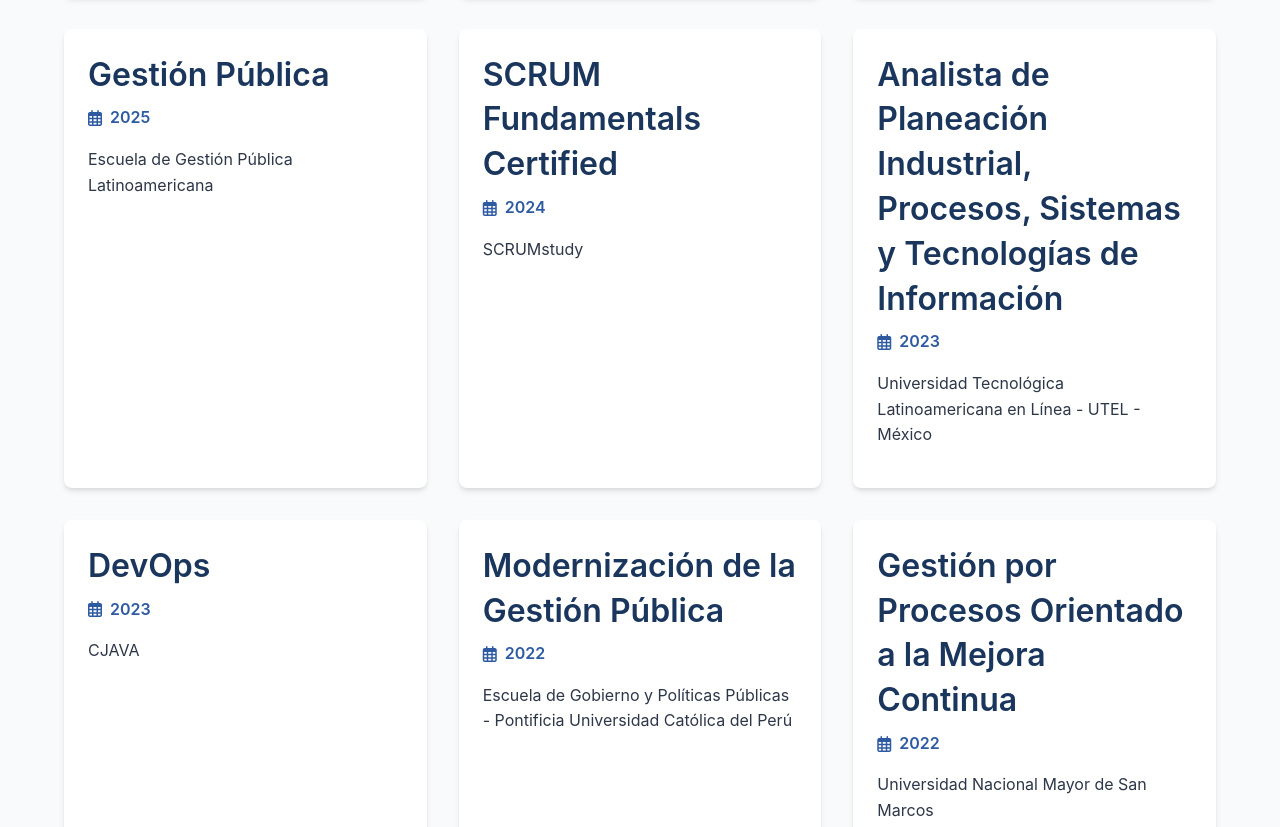
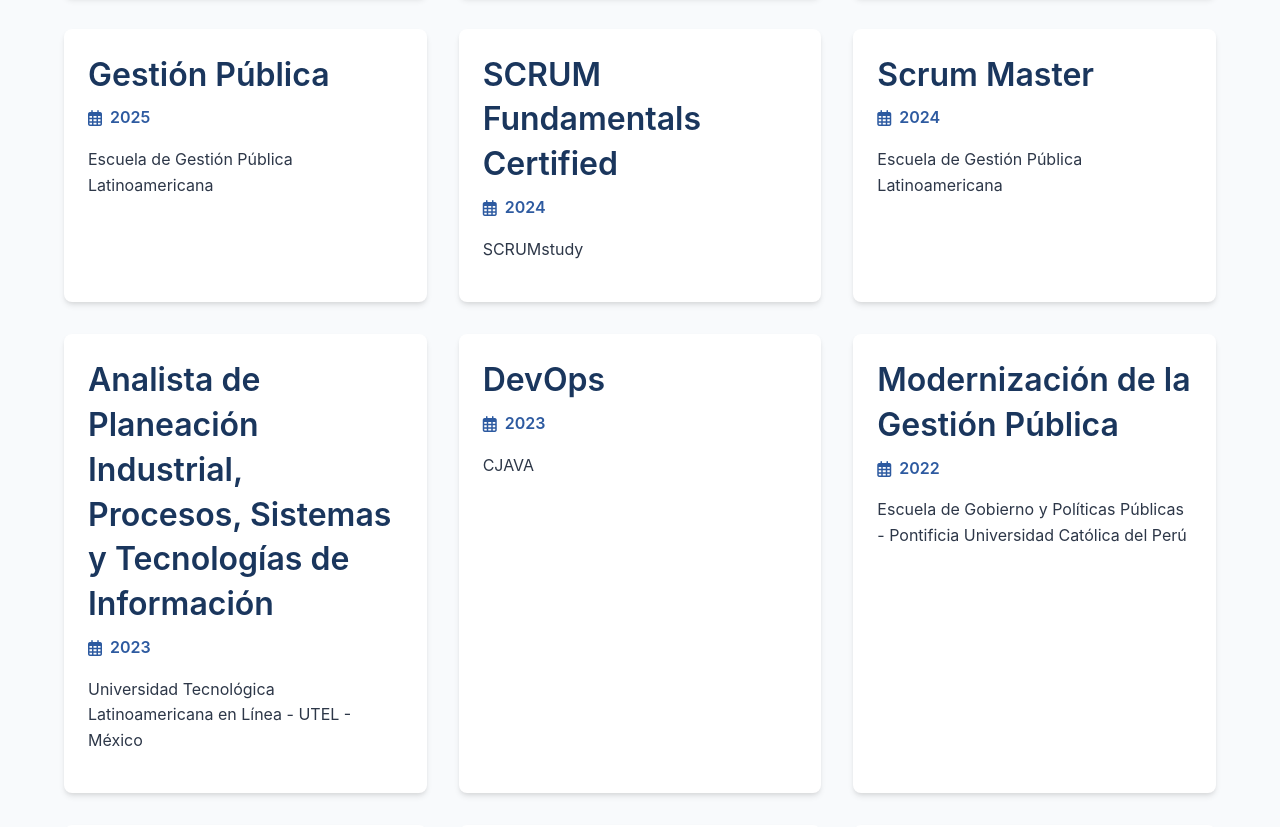
Before and after one commit to jabfpe/jabf, a plain HTML site: page index.html in a window 1280 px wide. Shown: the part 5766-6593 px from the top of the page. Drawn offline with Linux system fonts and the light colour scheme.

Commit message:
Update index.html

```diff
--- a/index.html
+++ b/index.html
@@ -1171,6 +1171,11 @@
                     <p>SCRUMstudy</p>
                 </div>
                 <div class="education-card">
+                    <h3>Scrum Master</h3>
+                    <div class="education-period"><i class="far fa-calendar-alt"></i> 2024</div>
+                    <p>Escuela de Gestión Pública Latinoamericana</p>
+                </div>
+                <div class="education-card">
                     <h3>Analista de Planeación Industrial, Procesos, Sistemas y Tecnologías de Información</h3>
                     <div class="education-period"><i class="far fa-calendar-alt"></i> 2023</div>
                     <p>Universidad Tecnológica Latinoamericana en Línea - UTEL - México</p>
@@ -1315,7 +1320,7 @@
                 </div>
             </div>
             <div class="copyright">
-                <p>&copy; 2025 Ing. CIP Julio Arturo Bustamante Fernandez Todos los derechos reservados.</p>
+                <p>&copy; 2025 Ing. CIP Julio Arturo Bustamante Fernández Todos los derechos reservados.</p>
             </div>
         </div>
     </footer>
```
